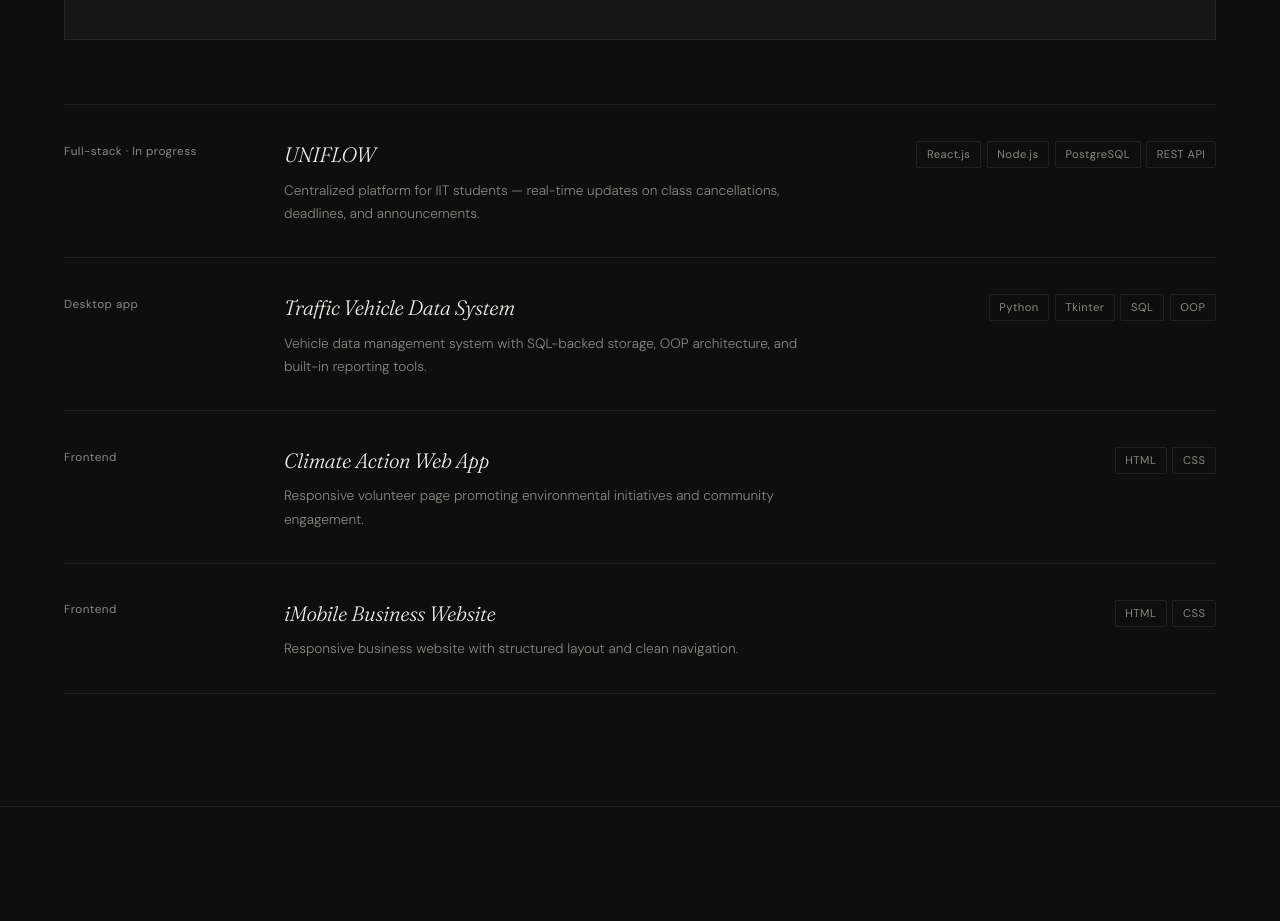
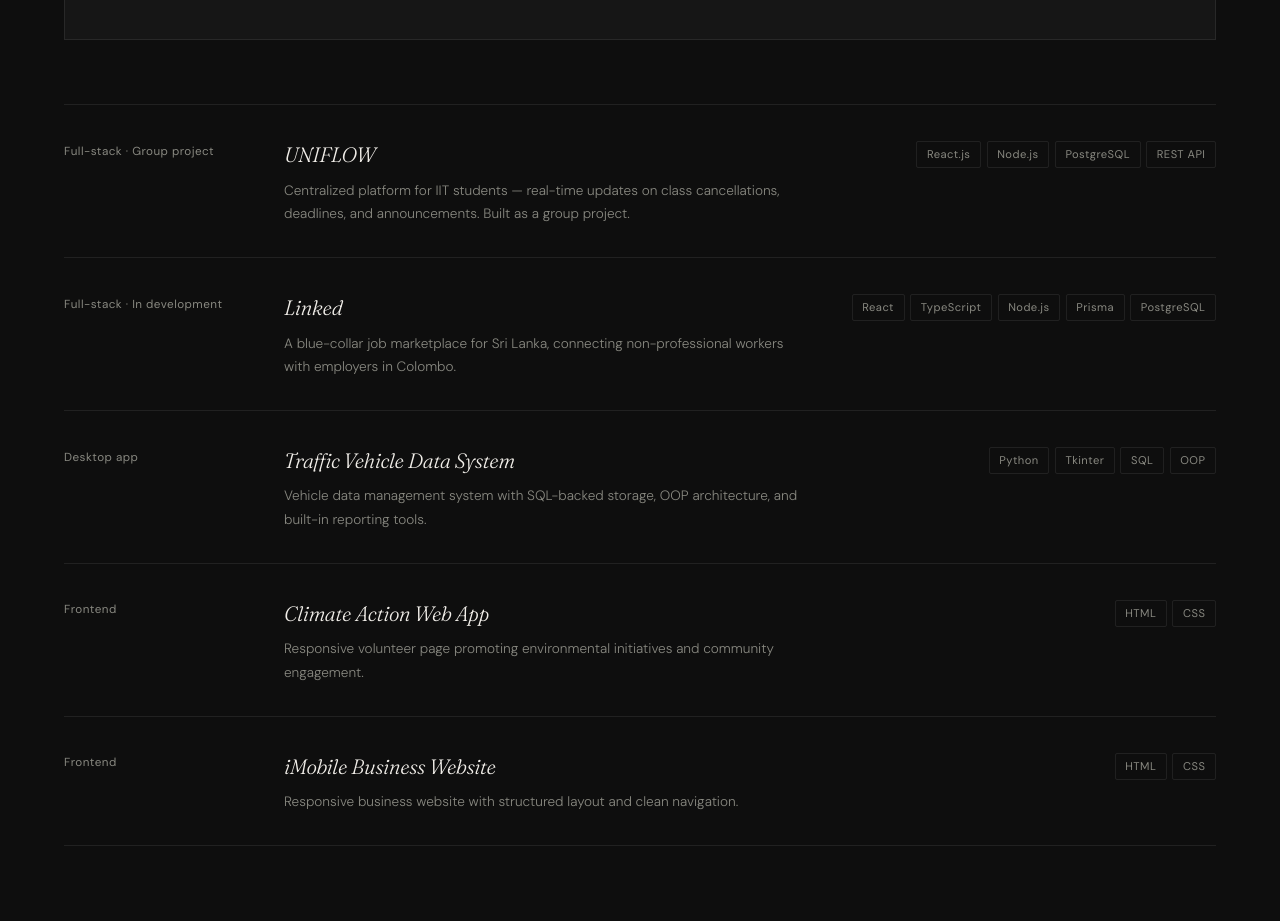
Before and after one commit to Amaya-18/my-portfolio, a React (Create React App) app: page / in a window 1280 px wide. Shown: the part 2320-3241 px from the top of the page. Built offline with nearby package versions, Linux system fonts and the light colour scheme.

Commit message:
updated the projects

```diff
--- a/src/Components/Projects.js
+++ b/src/Components/Projects.js
@@ -3,9 +3,15 @@ import './Projects.css';
 const projects = [
   {
     name: 'UNIFLOW',
-    meta: 'Full-stack · In progress',
-    desc: 'Centralized platform for IIT students — real-time updates on class cancellations, deadlines, and announcements.',
+    meta: 'Full-stack · Group project',
+    desc: 'Centralized platform for IIT students — real-time updates on class cancellations, deadlines, and announcements. Built as a group project.',
     tags: ['React.js', 'Node.js', 'PostgreSQL', 'REST API'],
+  },
+  {
+    name: 'Linked',
+    meta: 'Full-stack · In development',
+    desc: 'A blue-collar job marketplace for Sri Lanka, connecting non-professional workers with employers in Colombo.',
+    tags: ['React', 'TypeScript', 'Node.js', 'Prisma', 'PostgreSQL'],
   },
   {
     name: 'Traffic Vehicle Data System',
```
